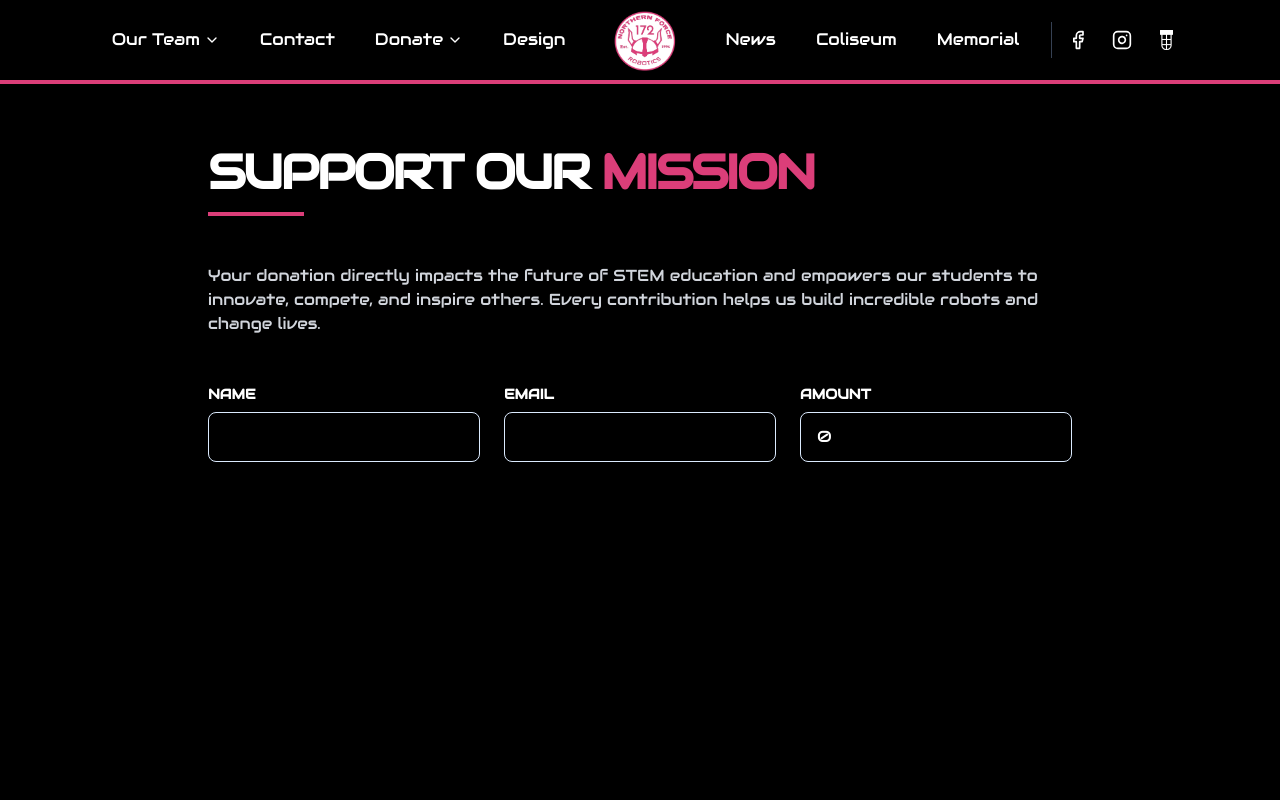
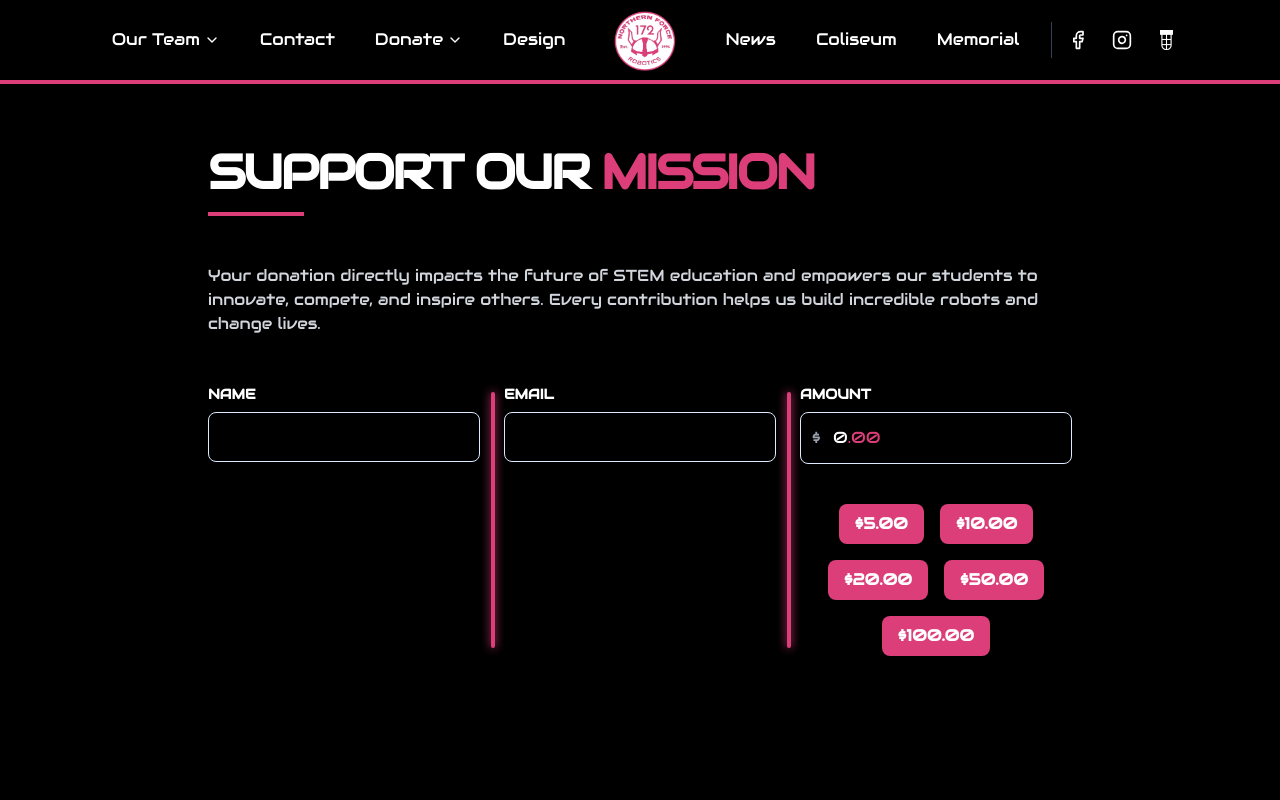
Before and after one commit to NorthernForce/Web2026RobotAwesomeness, a React (Vite) app: page /donate in a window 1280 px wide. Shown: the top 800 px of the page. Built offline with nearby package versions, Linux system fonts and the light colour scheme.

Commit message:
added line dividers, better amount

```diff
--- a/src/Donate.tsx
+++ b/src/Donate.tsx
@@ -8,15 +8,50 @@ export function Donate() {
   const [formData, setFormData] = useState({
       name: '',
       email: '',
-      amount: 0.0
+      amount: '0.00'
   });
 
   const handleChange = (e: React.ChangeEvent<HTMLInputElement | HTMLTextAreaElement>) => {
+    const { name, value } = e.target;
+
+    if (name === "amount") {
+      // Allow only digits and a single decimal
+      const cleaned = value
+        .replace(/[^0-9.]/g, "")     // remove letters/symbols
+        .replace(/(\..*)\./g, "$1"); // prevent more than one decimal
+
+      setFormData(prev => ({
+        ...prev,
+        amount: cleaned
+      }));
+      return;
+    }
+
     setFormData(prev => ({
       ...prev,
-      [e.target.name]: e.target.value
+      [name]: value
     }));
   };
+
+  const handleBlur = () => {
+    let amt = formData.amount;
+
+    // If empty or just ".", default to 0.00
+    if (!amt || amt === ".") {
+      setFormData(prev => ({ ...prev, amount: "0.00" }));
+      return;
+    }
+
+    // Format to 2 decimals
+    const formatted = parseFloat(amt).toFixed(2);
+
+    setFormData(prev => ({
+      ...prev,
+      amount: formatted
+    }));
+  };
+
+  const [dollars, cents] = formData.amount.split(".");
 
   return (
     <>
@@ -39,12 +74,22 @@ export function Donate() {
               {/*Donation Explanation*/}
               <section>
                 <p className="text-gray-300 mb-8">
-                  Your donation directly impacts the future of STEM education and empowers our students to innovate, compete, and inspire others. Every contribution helps us build incredible robots and change lives.
+                  Your donation directly impacts the future of STEM education and empowers our students to innovate, compete,
+                  and inspire others. Every contribution helps us build incredible robots and change lives.
                 </p>
               </section>
 
               {/*Interactive Part*/}
-              <section className="grid grid-cols-1 md:grid-cols-2 lg:grid-cols-3 gap-6">
+              <section className="relative grid grid-cols-1 md:grid-cols-2 lg:grid-cols-3 gap-6">
+
+                {/* Vertical Dividers */}
+
+                {/* Divider between col 1 & 2 (md and up) */}
+                <div className="hidden md:block absolute top-2 bottom-2 left-[calc(33.33%-0.2rem)] w-[4px] bg-[#db3e79] rounded-full -translate-x-1/2 shadow-[0_0_10px_#db3e79]"></div>
+
+                {/* Divider between col 2 & 3 (lg and up) */}
+                <div className="hidden lg:block absolute top-2 bottom-2 left-[calc(66.66%+0.3rem)] w-[4px] bg-[#db3e79] rounded-full -translate-x-1/2 shadow-[0_0_10px_#db3e79]"></div>
+
                 {/* Name Segment */}
                 <div>
                   <label className="block text-sm font-bold uppercase mb-2">Name</label>
@@ -55,7 +100,8 @@ export function Donate() {
                     onChange={handleChange}
                     required
                     disabled={status === 'loading'}
-                    className="w-full bg-black border border-blue-100 px-4 py-3 text-white focus:border-[#db3e79] focus:outline-none disabled:opacity-50 rounded-lg" />
+                    className="w-full bg-black border border-blue-100 px-4 py-3 text-white focus:border-[#db3e79]
+                              focus:outline-none disabled:opacity-50 rounded-lg" />
                 </div>
 
                 {/* Email Part */}
@@ -68,20 +114,57 @@ export function Donate() {
                     onChange={handleChange}
                     required
                     disabled={status === 'loading'}
-                    className="w-full bg-black border border-blue-100 px-4 py-3 text-white focus:border-[#db3e79] focus:outline-none disabled:opacity-50 rounded-lg" />
+                    className="w-full bg-black border border-blue-100 px-4 py-3 text-white focus:border-[#db3e79]
+                              focus:outline-none disabled:opacity-50 rounded-lg" />
                 </div>
 
                 {/* Amount Part */}
-                <div>
+                <div className="flex flex-col justify-center">
                   <label className="block text-sm font-bold uppercase mb-2">Amount</label>
-                  <input
-                    type="amount"
-                    name="amount"
-                    value={formData.amount}
-                    onChange={handleChange}
-                    required
-                    disabled={status === 'loading'}
-                    className="w-full bg-black border border-blue-100 px-4 py-3 text-white focus:border-[#db3e79] focus:outline-none disabled:opacity-50 rounded-lg" />
+
+                  <div className="relative">
+                    <span className="absolute left-3 top-1/2 -translate-y-1/2 text-gray-400 select-none">$</span>
+
+                    <div
+                      className="w-full h-[52px] bg-black border border-blue-100 pl-8 pr-4 text-white rounded-lg
+                                flex items-center leading-none"
+                    >
+                      <span>{dollars}</span>
+                      {cents !== undefined && (
+                        <span className="text-[#db3e79]">.{cents}</span>
+                      )}
+                    </div>
+
+                    <input
+                      type="text"
+                      name="amount"
+                      value={formData.amount}
+                      onChange={handleChange}
+                      onBlur={handleBlur}
+                      className="absolute inset-0 w-full h-[52px] bg-transparent text-transparent caret-white
+                                pl-8 pr-4 focus:outline-none leading-none"
+                    />
+                  </div>
+                </div>
+
+                {/* Placeholder for 2nd name part*/}
+                <div></div>
+
+                {/* Placeholder for 2nd email part*/}
+                <div></div>
+
+                {/* Pre Amount buttons (5, 10, 20...)*/}
+                <div className="flex flex-wrap gap-4 mt-4 justify-center items-center">
+                  {[5, 10, 20, 50, 100].map((amt) => (
+                    <button
+                      key={amt}
+                      onClick={() => setFormData(prev => ({ ...prev, amount: amt.toFixed(2) }))}
+                      className="bg-[#db3e79] hover:bg-[#c1356b] border-xl border-white text-white font-bold py-2
+                                px-4 rounded-lg transition duration-300"
+                    >
+                      ${amt.toFixed(2)}
+                    </button>
+                  ))}
                 </div>
               </section>
             </div>
```
